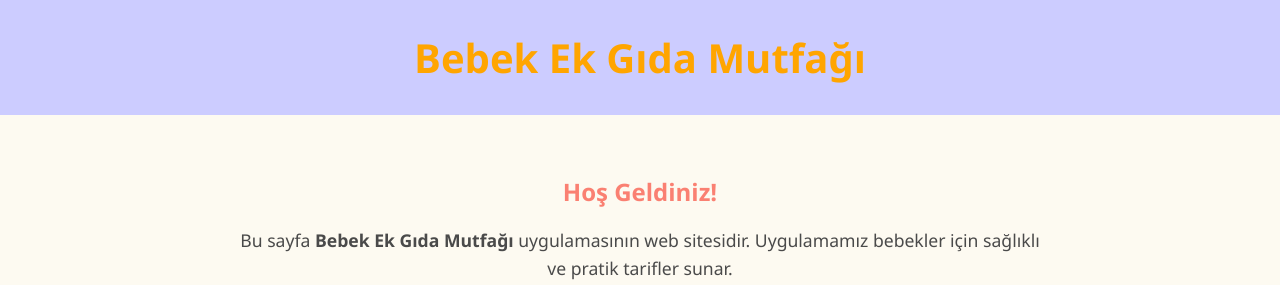
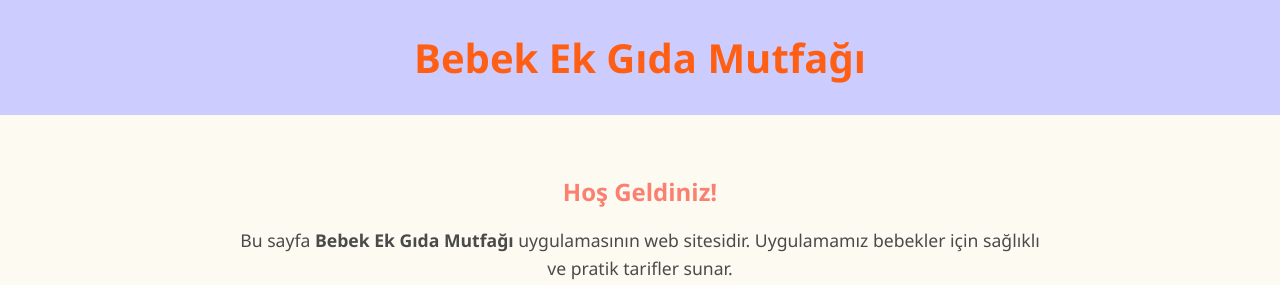
Before and after one commit to BebekMutfagi/BebekMutfagi.github.io, a plain HTML site: page index.html in a window 1280 px wide. Shown: the top 285 px of the page. Drawn offline with Linux system fonts and the light colour scheme.

Commit message:
Update index.html

```diff
--- a/index.html
+++ b/index.html
@@ -20,7 +20,7 @@
     header h1 {
       margin: 0;
       font-size: 2.5rem;
-      color: #FFA500;
+      color: #FF5F15;
     }
     main {
       padding: 40px 20px;
```
